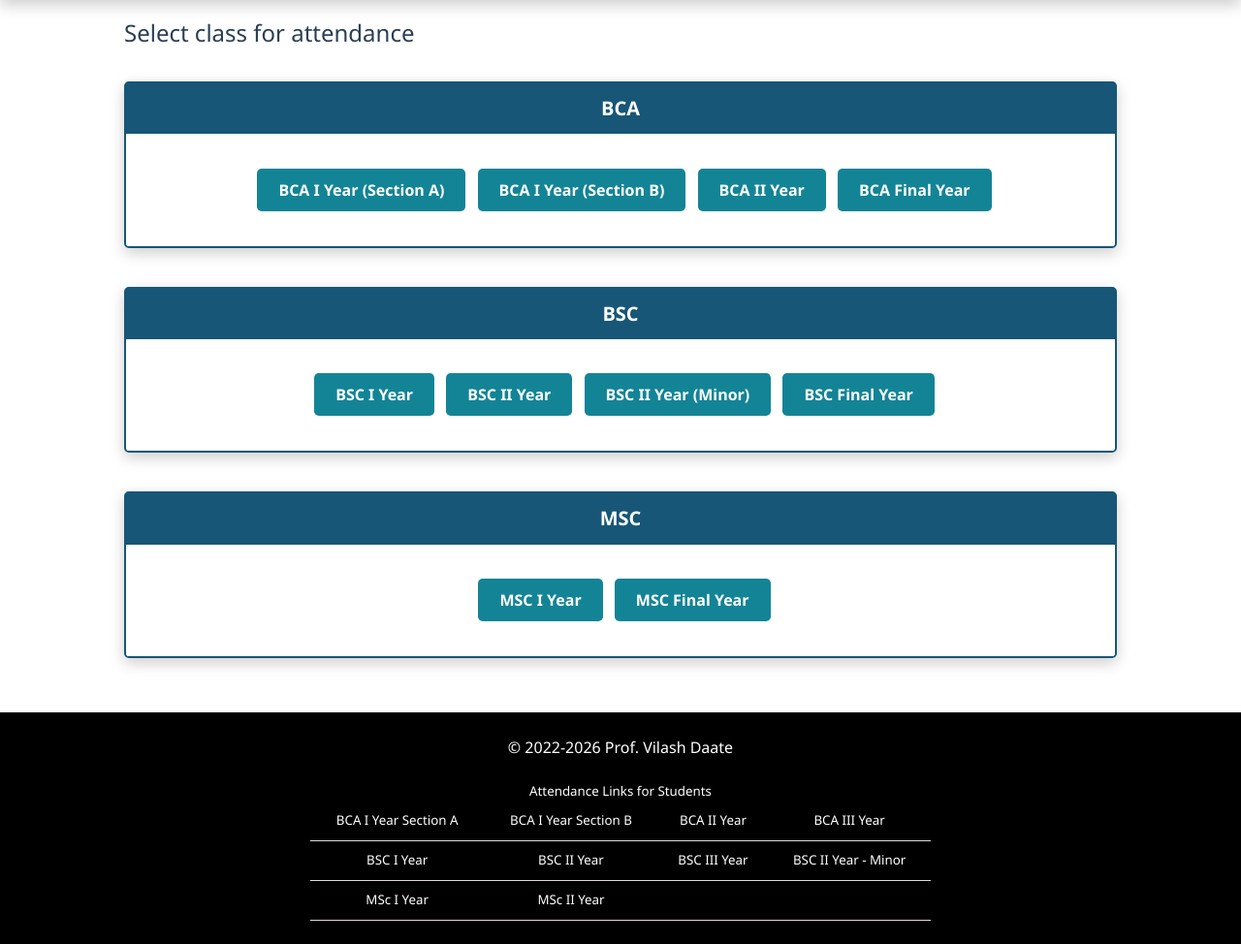
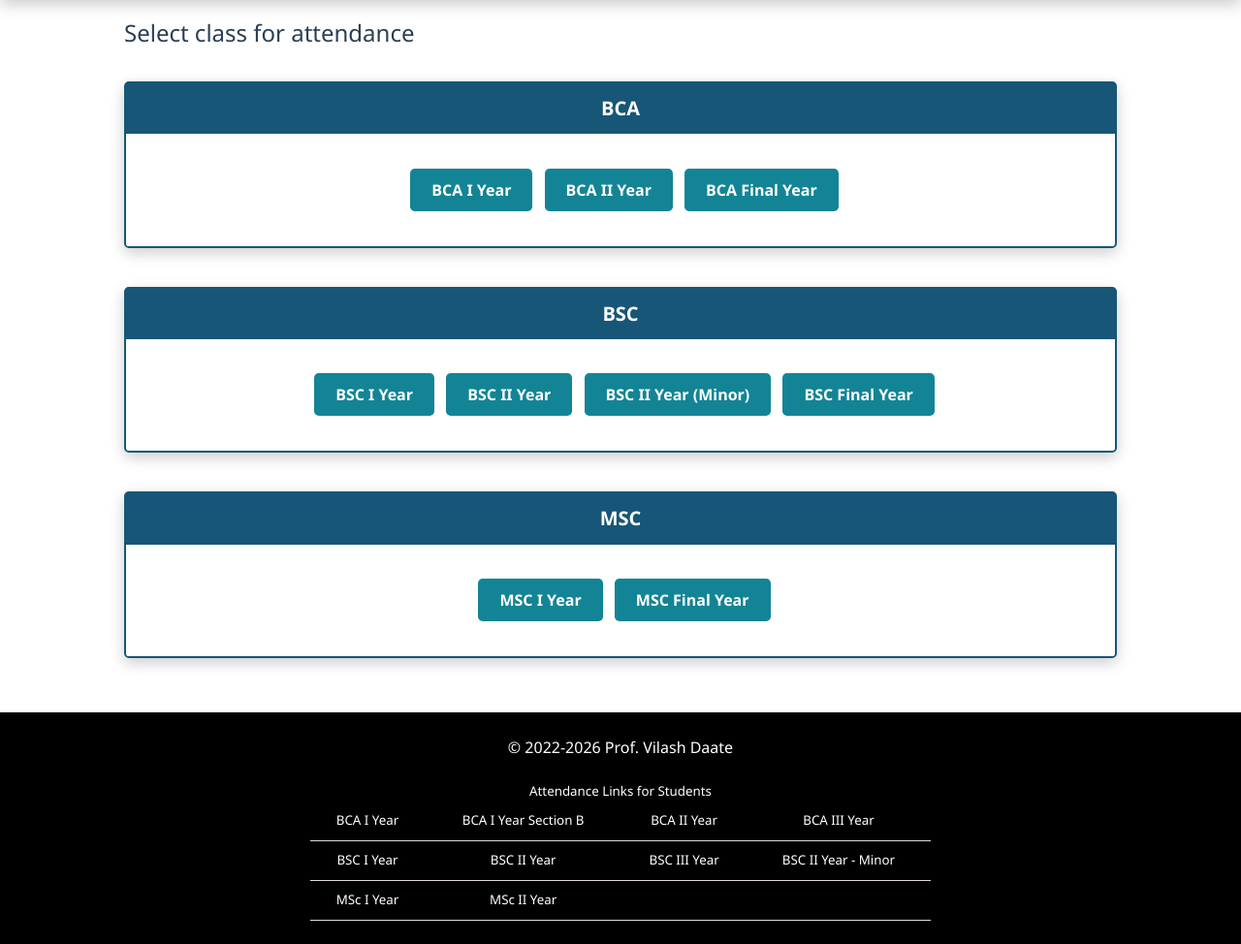
Before and after one commit to vilash99/attendance_project, a Django app: page /classes/ in a window 1280 px wide. Shown: the part 82-1056 px from the top of the page at 97% size. Run offline with Django 5.2, Linux system fonts and the light colour scheme; the visitor is signed in with stand-in values (Sample User, id 1); data that the repository does not hold is empty.

Commit message:
Change bca I section a to without it

```diff
--- a/profiles/classes.py
+++ b/profiles/classes.py
@@ -2,7 +2,7 @@ from decouple import config
 
 CLASS_NAMES = (
     ('NO_CLASS', 'No Class Selected'),
-    ('BCA1A', 'BCA I Year (Section A)'),
+    ('BCA1A', 'BCA I Year'),
     ('BCA1B', 'BCA I Year (Section B)'),
     ('BCA2', 'BCA II Year'),
     ('BCA3', 'BCA Final Year'),
--- a/templates/_base.html
+++ b/templates/_base.html
@@ -54,7 +54,7 @@
       <p>Attendance Links for Students</p>
       <table class="tbl-details" style="width: 50%;margin: auto;">
         <tr>
-          <td><a href="/entry/new/?class=BCA1A">BCA I Year Section A</a></td>
+          <td><a href="/entry/new/?class=BCA1A">BCA I Year</a></td>
           <td><a href="/entry/new/?class=BCA1B">BCA I Year Section B</a></td>
           <td><a href="/entry/new/?class=BCA2">BCA II Year</a></td>
           <td><a href="/entry/new/?class=BCA3">BCA III Year</a></td>
--- a/templates/attendance/classes.html
+++ b/templates/attendance/classes.html
@@ -17,11 +17,11 @@
     <div class="box-heading blue-heading">BCA</div>
     <div class="box-content">
       <a href="{% url 'attendance:attendances_new' %}?class=BCA1A" class="btn btn-normal">
-        BCA I Year (Section A)
+        BCA I Year
       </a>
-      <a href="{% url 'attendance:attendances_new' %}?class=BCA1B" class="btn btn-normal">
+      <!-- <a href="{% url 'attendance:attendances_new' %}?class=BCA1B" class="btn btn-normal">
         BCA I Year (Section B)
-      </a>
+      </a> -->
 
       <a href="{% url 'attendance:attendances_new' %}?class=BCA2" class="btn btn-normal">
         BCA II Year
```
